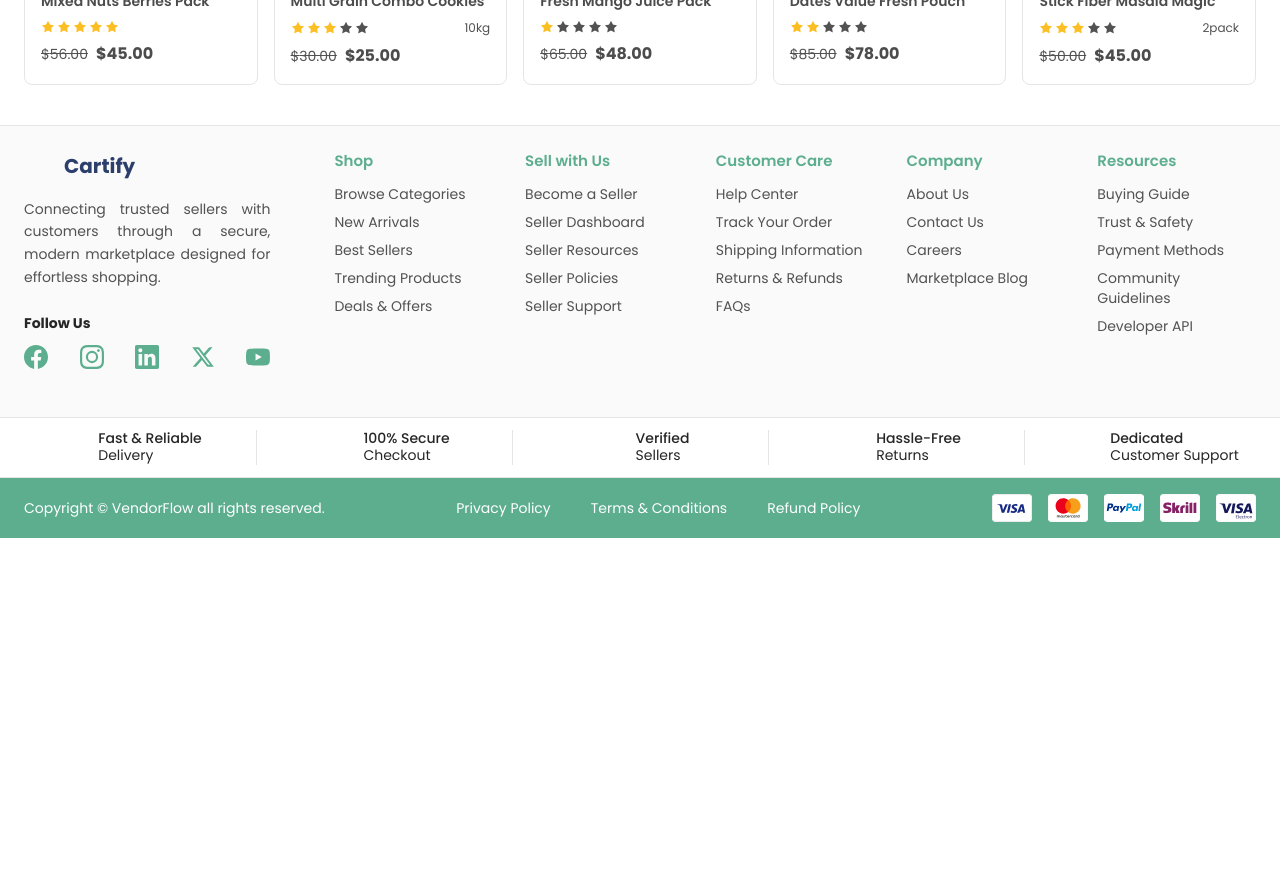
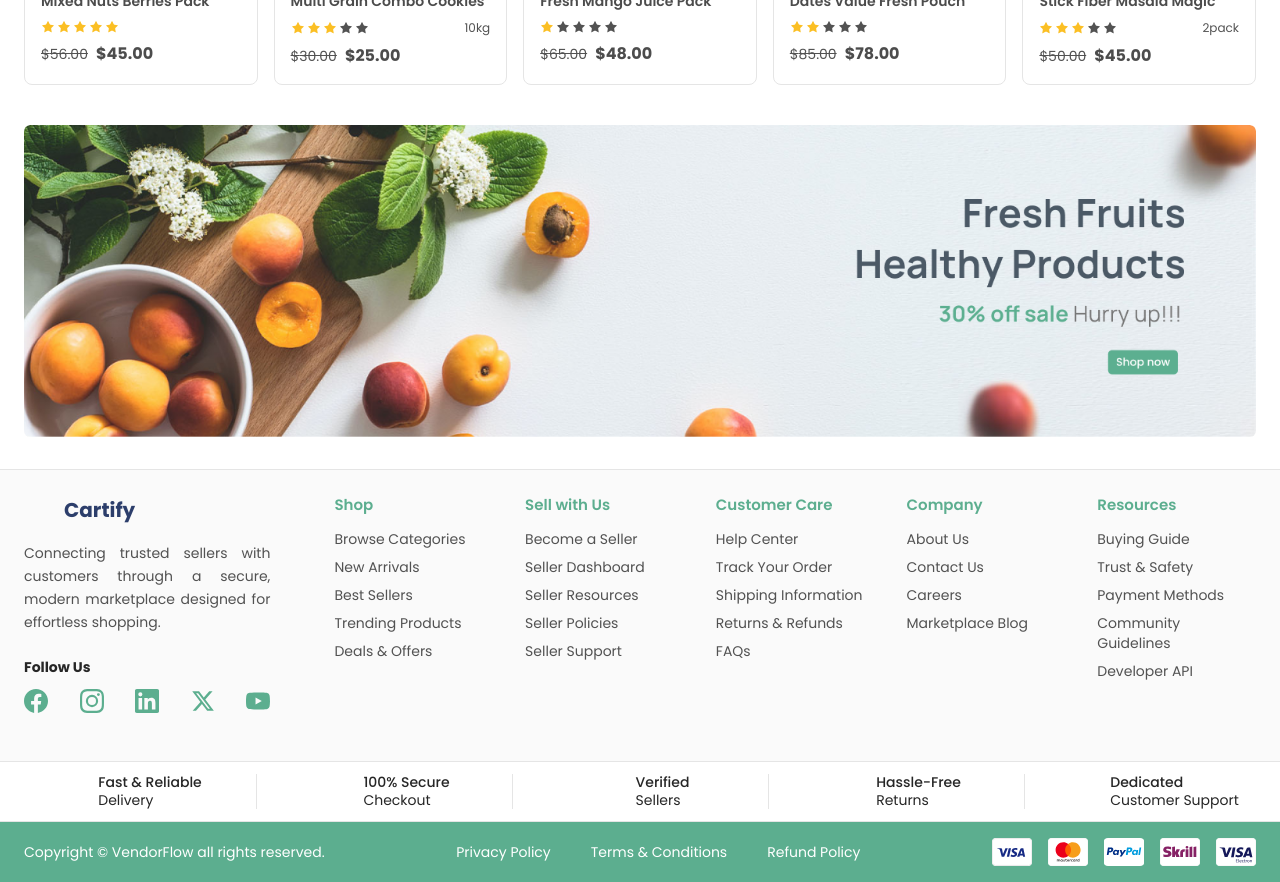
Before and after one commit to initxmahesh/Ecommerce, a React (Vite) app in the folder frontend/: page / in a window 1280 px wide. Shown: the part 1020-1902 px from the top of the page. Before the commit the page ends 1558 px from the top, so only its background shows below. Built offline with nearby package versions, Linux system fonts and the light colour scheme; some icons are missing.

Commit message:
feat: ads section

```diff
--- /dev/null
+++ b/frontend/src/components/AdsSection.jsx
@@ -0,0 +1,26 @@
+import AdBanner from "./ads/AdBanner.jsx";
+
+const gridClasses = {
+  1: "grid-cols-1",
+  2: "grid-cols-1 md:grid-cols-2",
+};
+
+const AdsSection = ({ ads = [], columns }) => {
+  if (!ads.length) return null;
+
+  const columnCount = columns ?? (ads.length === 1 ? 1 : 2);
+
+  return (
+    <section className="bg-white pb-8 font-Poppins">
+      <div className="container mx-auto px-4 lg:px-6">
+        <div className={`grid gap-4 ${gridClasses[columnCount] ?? gridClasses[2]}`}>
+          {ads.map((ad) => (
+            <AdBanner key={ad.id} {...ad} />
+          ))}
+        </div>
+      </div>
+    </section>
+  );
+};
+
+export default AdsSection;
--- /dev/null
+++ b/frontend/src/components/ads/AdBanner.jsx
@@ -0,0 +1,31 @@
+import { Link } from "react-router-dom";
+
+const AdBanner = ({ image, imageAlt = "", link, className = "" }) => {
+  const imageElement = (
+    <img
+      src={image}
+      alt={imageAlt}
+      className="h-auto w-full rounded-md object-cover shadow-sm ring-1 ring-black/5 transition hover:shadow-md"
+      loading="lazy"
+    />
+  );
+
+  if (link) {
+    return (
+      <Link
+        to={link}
+        className={`block overflow-hidden rounded-md ${className}`}
+      >
+        {imageElement}
+      </Link>
+    );
+  }
+
+  return (
+    <article className={`overflow-hidden rounded-md ${className}`}>
+      {imageElement}
+    </article>
+  );
+};
+
+export default AdBanner;
--- /dev/null
+++ b/frontend/src/data/adsData.js
@@ -0,0 +1,10 @@
+import freshFruitsAd from "../assets/Ads/fresh-fruits.png";
+
+export const HOME_ADS = [
+  {
+    id: "ad-fresh-fruits",
+    image: freshFruitsAd,
+    imageAlt: "Fresh Fruits Healthy Products - 30% off sale",
+    link: "/deal-and-offers",
+  },
+];
--- a/frontend/src/pages/Home.jsx
+++ b/frontend/src/pages/Home.jsx
@@ -1,11 +1,14 @@
+import AdsSection from "../components/AdsSection.jsx";
 import DayOfTheDeal from "../components/DayOfTheDeal.jsx";
 import Hero from "../components/Hero.jsx";
+import { HOME_ADS } from "../data/adsData.js";
 
 const Home = () => {
   return (
     <>
       <Hero />
       <DayOfTheDeal />
+      <AdsSection ads={HOME_ADS} columns={1} />
     </>
   );
 };
```
Also changed, not shown: frontend/src/assets/Ads/fresh-fruits.png (added).
